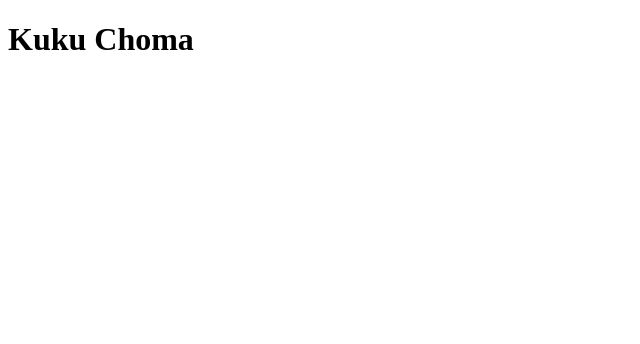
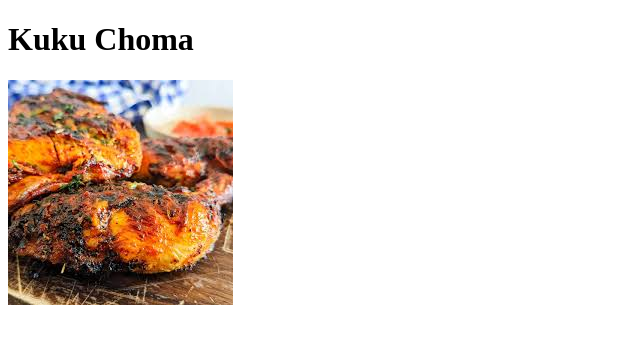
Before and after one commit to Mbatia-Mwangi/odin-recipes, a plain HTML site: page recipes/kukuchoma.html in a window 1280 px wide. Shown: the whole page, without its empty margins (0-640 px from the left). Drawn offline with Linux system fonts and the light colour scheme.

Commit message:
Added image of Kuku Choma on the Website

```diff
--- a/recipes/kukuchoma.html
+++ b/recipes/kukuchoma.html
@@ -7,5 +7,6 @@
 </head>
 <body>
     <h1>Kuku Choma</h1>
+    <img src="img/kukuchoma.jpg" alt="Kuku Choma">
 </body>
 </html>
```
